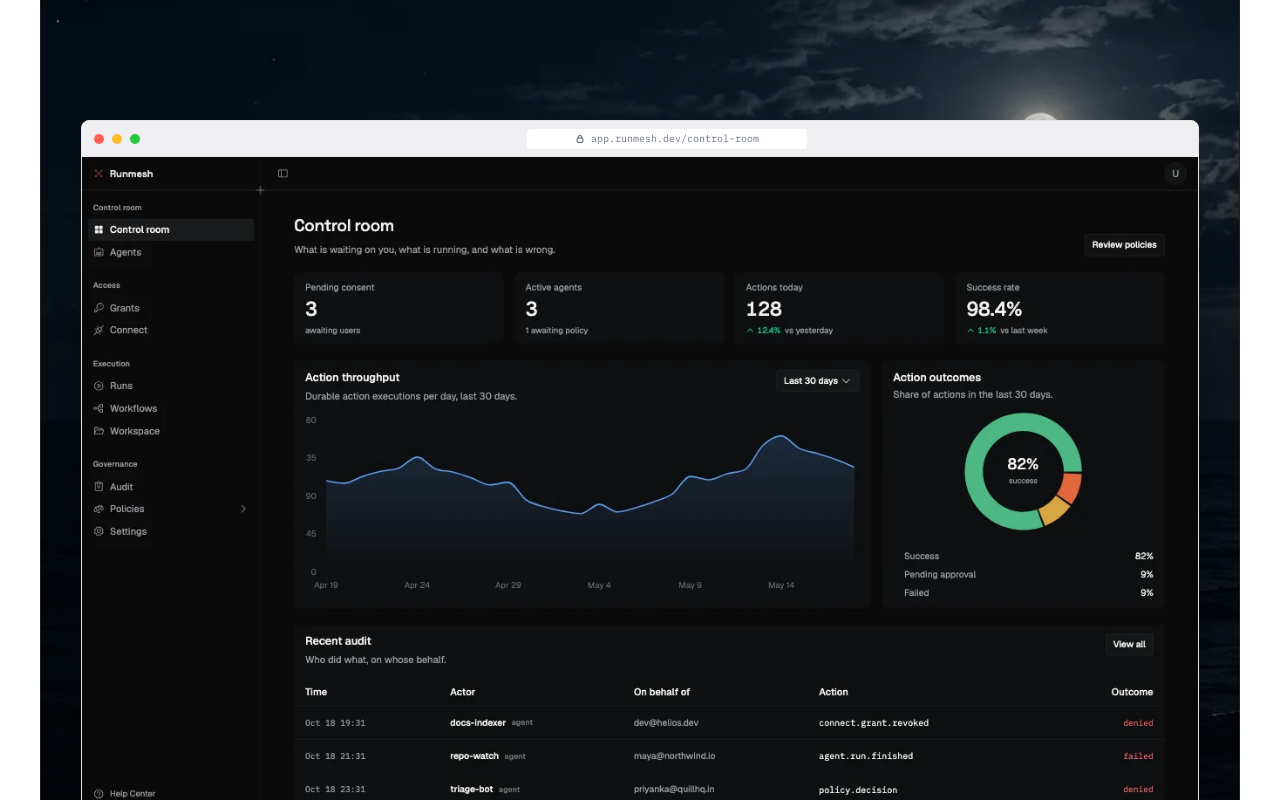
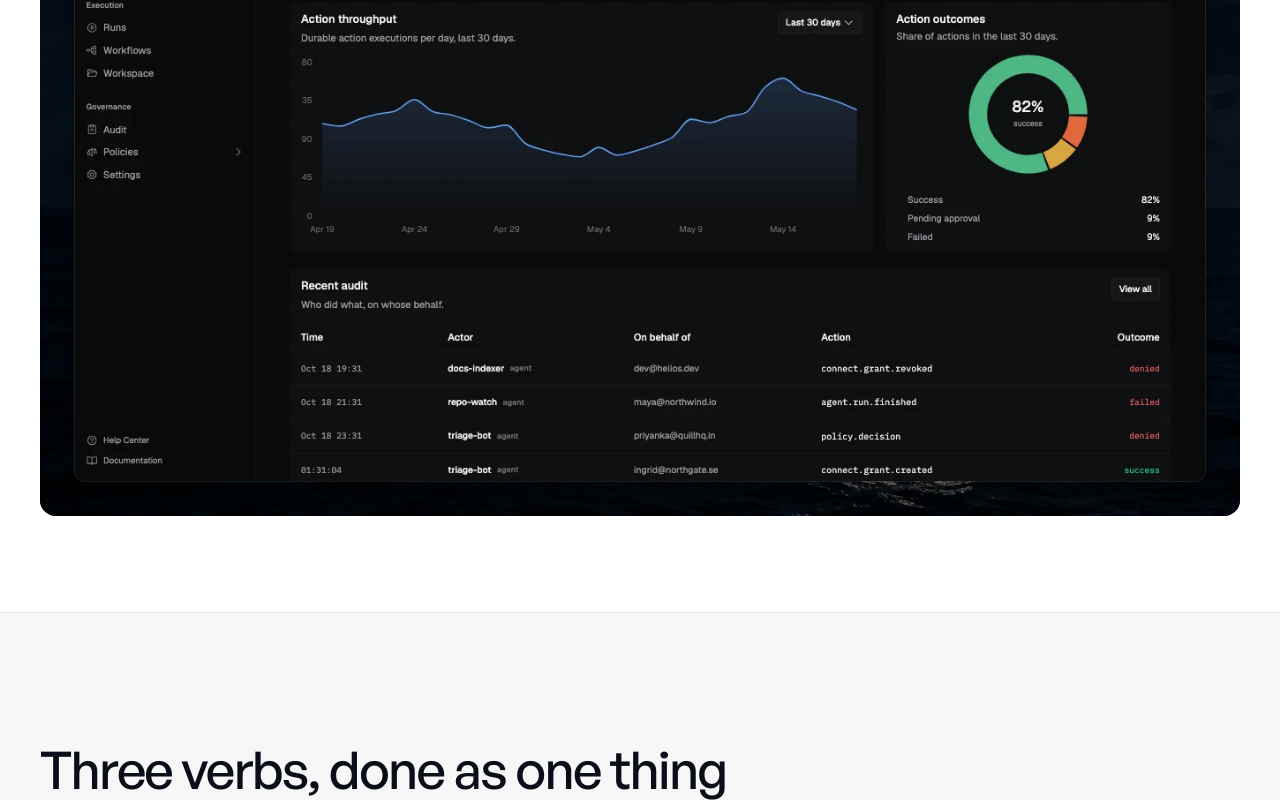
Before and after one commit to Daviduche03/Runmesh, a React (Vite) app in the folder frontend/: page / in a window 1280 px wide. Shown: the part 760-1560 px from the top of the page. Built offline with nearby package versions, Linux system fonts and the light colour scheme.

Commit message:
Inset the hero screenshot in the river mat and drop the footer legal row

```diff
--- a/frontend/src/modules/landing/footer.tsx
+++ b/frontend/src/modules/landing/footer.tsx
@@ -31,12 +31,6 @@ const columns = [
 			{ label: "Contributing", href: "https://github.com/Daviduche03/Runmesh/blob/main/CONTRIBUTING.md" },
 		],
 	},
-]
-
-const legal = [
-	{ label: "Security", href: "https://github.com/Daviduche03/Runmesh/blob/main/SECURITY.md" },
-	{ label: "Contributing", href: "https://github.com/Daviduche03/Runmesh/blob/main/CONTRIBUTING.md" },
-	{ label: "GitHub", href: "https://github.com/Daviduche03/Runmesh" },
 ]
 
 export function Footer() {
@@ -101,28 +95,9 @@ export function Footer() {
 						</div>
 					))}
 				</div>
-
-				<div className="mt-16 flex flex-col gap-4 pb-6 sm:flex-row sm:items-center sm:justify-between">
-					<span className="font-mono text-[11px] uppercase tracking-[0.14em] text-[var(--rm-ink-muted)]">
-						© {new Date().getFullYear()} Runmesh
-					</span>
-					<span className="flex flex-wrap gap-6">
-						{legal.map((item) => (
-							<a
-								key={item.label}
-								href={item.href}
-								target="_blank"
-								rel="noreferrer"
-								className="font-mono text-[11px] uppercase tracking-[0.14em] text-[var(--rm-ink-muted)] no-underline transition-[color] duration-150 ease-[var(--ease-out)] hover:text-[var(--rm-ink-fg)]"
-							>
-								{item.label}
-							</a>
-						))}
-					</span>
-				</div>
 			</div>
 
-			<div aria-hidden="true" className={`${container} select-none pt-8`}>
+			<div aria-hidden="true" className={`${container} select-none pb-8 pt-16`}>
 				<span className="block pb-8 font-display-sans text-[clamp(72px,13vw,176px)] font-medium leading-[0.95] tracking-[-0.055em] text-white/[0.07]">
 					Runmesh
 				</span>
--- a/frontend/src/modules/landing/hero.tsx
+++ b/frontend/src/modules/landing/hero.tsx
@@ -1,7 +1,6 @@
 import { Link } from "react-router-dom"
 import { ArrowRight } from "@phosphor-icons/react"
 import { container } from "./constants"
-import { BrowserFrame } from "./primitives"
 
 export function Hero() {
 	return (
@@ -40,26 +39,18 @@ export function Hero() {
 				</div>
 
 				<div className={`${container} mt-16 lg:mt-20`}>
-					<div className="relative overflow-hidden rounded-2xl border border-white/10 bg-[#05070d]">
+					<div className="relative overflow-hidden rounded-2xl bg-[#05070d] p-[18px] sm:p-[26px] lg:p-[35px]">
 						<img
 							src="/river.webp"
 							alt=""
 							aria-hidden="true"
-							className="absolute inset-0 size-full object-cover object-[50%_38%]"
+							className="absolute inset-0 size-full object-cover"
 						/>
-						<div
-							aria-hidden="true"
-							className="absolute inset-0 bg-[linear-gradient(to_bottom,rgba(5,7,13,0.35)_0%,rgba(5,7,13,0.05)_30%,rgba(5,7,13,0.55)_100%)]"
+						<img
+							src="/shots/control-room.webp"
+							alt="The Runmesh control room: pending consent, active agents, action throughput, action outcomes, and a live audit feed."
+							className="relative block w-full rounded-[10px] shadow-[0_30px_70px_-24px_rgba(0,0,0,0.85)] ring-1 ring-white/10"
 						/>
-						<div className="relative px-3 pb-3 pt-[clamp(140px,28vw,392px)] sm:px-6 sm:pb-6 lg:px-10 lg:pb-10">
-							<BrowserFrame
-								src="/shots/control-room.webp"
-								alt="The Runmesh control room: pending consent, active agents, action throughput, action outcomes, and a live audit feed."
-								url="app.runmesh.dev/control-room"
-								className="w-full"
-								frameClassName="shadow-[0_50px_120px_-40px_rgba(0,0,0,0.95)]"
-							/>
-						</div>
 					</div>
 				</div>
 			</div>
--- a/frontend/src/modules/landing/primitives.tsx
+++ b/frontend/src/modules/landing/primitives.tsx
@@ -1,51 +1,4 @@
 import { cn } from "@/lib/utils"
-
-/**
- * A browser chrome frame around a product screenshot. Reference sites lean on
- * this to make a flat image read as "a real app someone is running".
- */
-export function BrowserFrame({
-	src,
-	alt,
-	className,
-	frameClassName,
-	url = "app.runmesh.dev",
-}: {
-	src: string
-	alt: string
-	className?: string
-	frameClassName?: string
-	url?: string
-}) {
-	return (
-		<div
-			className={cn(
-				"overflow-hidden rounded-xl border border-[var(--rm-line)] bg-white shadow-[0_1px_2px_rgba(20,19,17,0.04),0_18px_48px_-24px_rgba(20,19,17,0.28)]",
-				frameClassName
-			)}
-		>
-			<div className="flex h-9 items-center gap-2 border-b border-[var(--rm-line)] bg-[var(--rm-panel-2)] px-3">
-				<span className="size-2.5 rounded-full bg-[#ff5f57]" />
-				<span className="size-2.5 rounded-full bg-[#febc2e]" />
-				<span className="size-2.5 rounded-full bg-[#28c840]" />
-				<div className="mx-auto flex h-5 w-2/5 max-w-[280px] items-center justify-center gap-1.5 rounded-[4px] bg-white px-3 font-mono text-[10px] text-[var(--rm-faint)]">
-					<svg viewBox="0 0 12 12" className="size-2.5 shrink-0 fill-none stroke-current" strokeWidth="1.4">
-						<rect x="2.6" y="5" width="6.8" height="5" rx="1" />
-						<path d="M4 5V3.6a2 2 0 0 1 4 0V5" />
-					</svg>
-					<span className="truncate">{url}</span>
-				</div>
-			</div>
-			<img
-				src={src}
-				alt={alt}
-				loading="lazy"
-				decoding="async"
-				className={cn("block w-full", className)}
-			/>
-		</div>
-	)
-}
 
 /** Subtle film grain that keeps large flat tints from reading as a CSS panel. */
 export function Grain({ opacity = 0.16 }: { opacity?: number }) {
```
